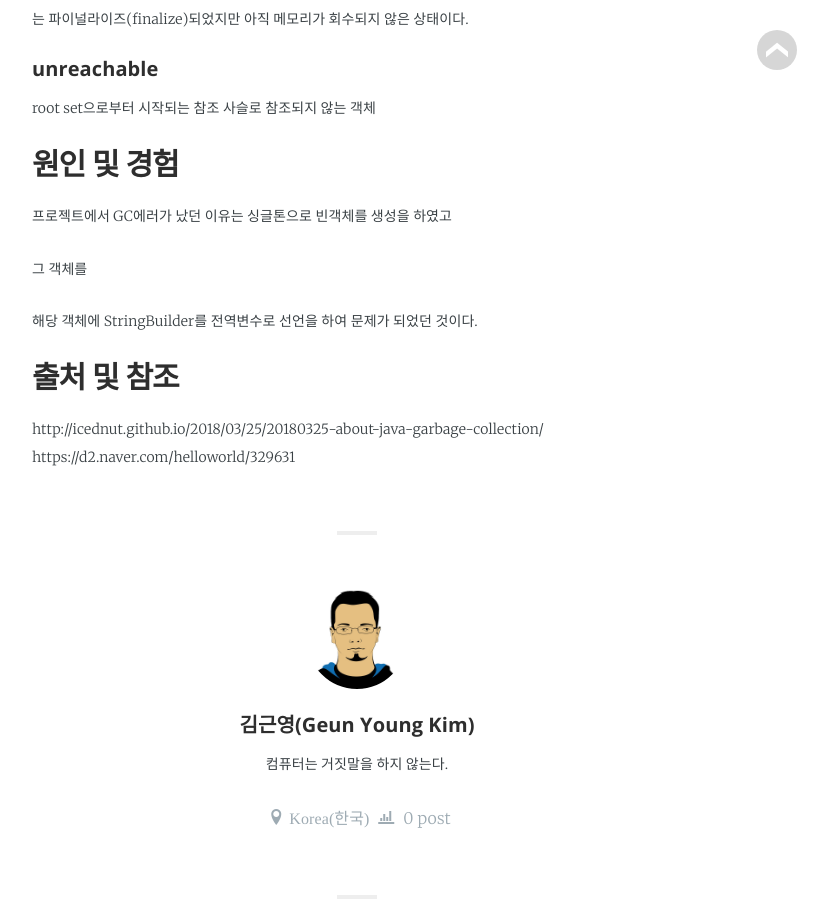
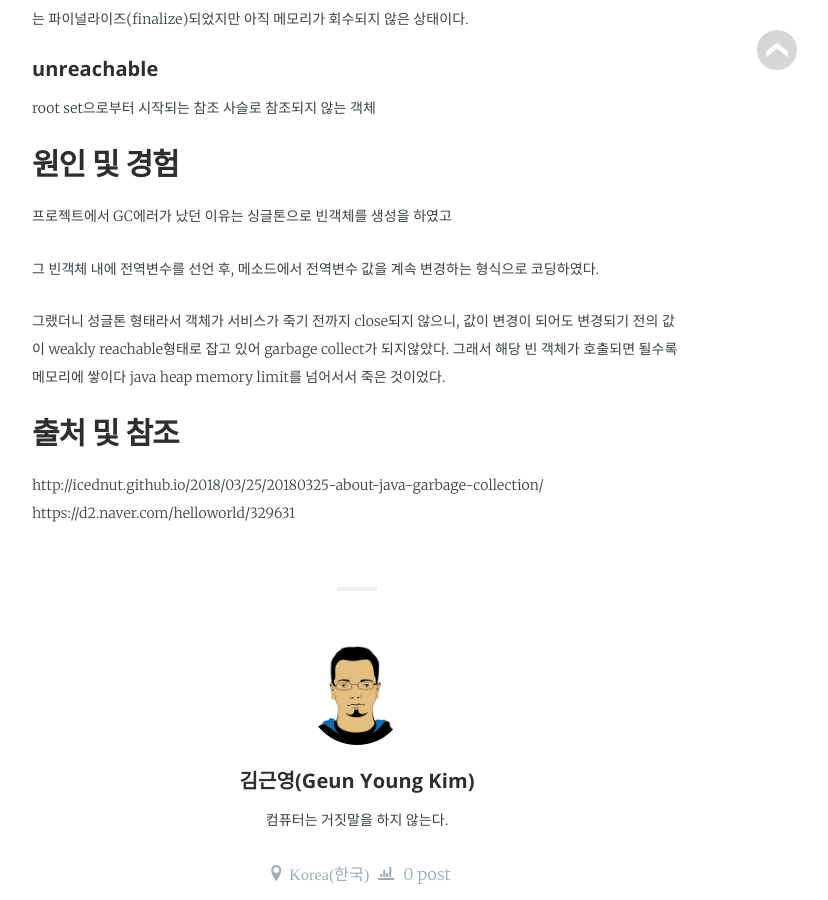
Before and after one commit to jwillmer/jekyllDecent, a Jekyll site: the page built from _posts/2019-02-22-GCError.md, in a window 1280 px wide and 900 px high, scrolled down 2541 px. Shown: the whole window, without its empty margins (283-1111 px from the left). Built offline with Jekyll 4.4.1, drawn with Linux system fonts in a browser that asks for light colours; some web fonts are replaced.

Commit message:
Update 2019-02-22-GCError.md

```diff
--- a/_posts/2019-02-22-GCError.md
+++ b/_posts/2019-02-22-GCError.md
@@ -83,10 +83,12 @@ root set으로부터 시작되는 참조 사슬로 참조되지 않는 객체
 프로젝트에서 GC에러가 났던 이유는
 싱글톤으로 빈객체를 생성을 하였고
 
-그 객체를
+그 빈객체 내에 전역변수를 선언 후,
+메소드에서 전역변수 값을 계속 변경하는 형식으로 코딩하였다.
 
-해당 객체에 StringBuilder를 전역변수로 선언을 하여 문제가 되었던 것이다.
-
+그랬더니 성글톤 형태라서 객체가 서비스가 죽기 전까지 close되지 않으니,
+값이 변경이 되어도 변경되기 전의 값이 weakly reachable형태로 잡고 있어 garbage collect가 되지않았다.
+그래서 해당 빈 객체가 호출되면 될수록 메모리에 쌓이다 java heap memory limit를 넘어서서 죽은 것이었다.
 
 
 ## 출처 및 참조
```
